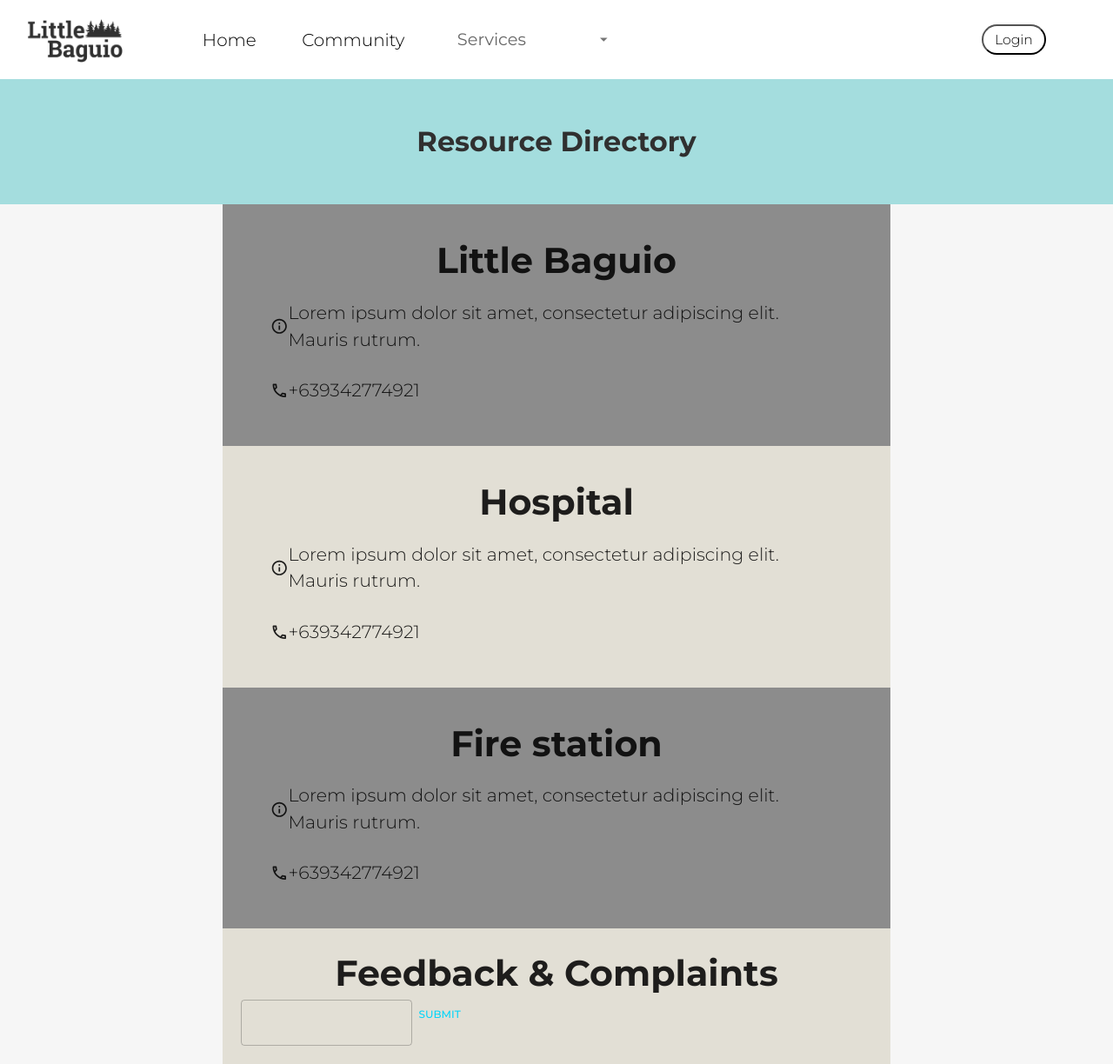
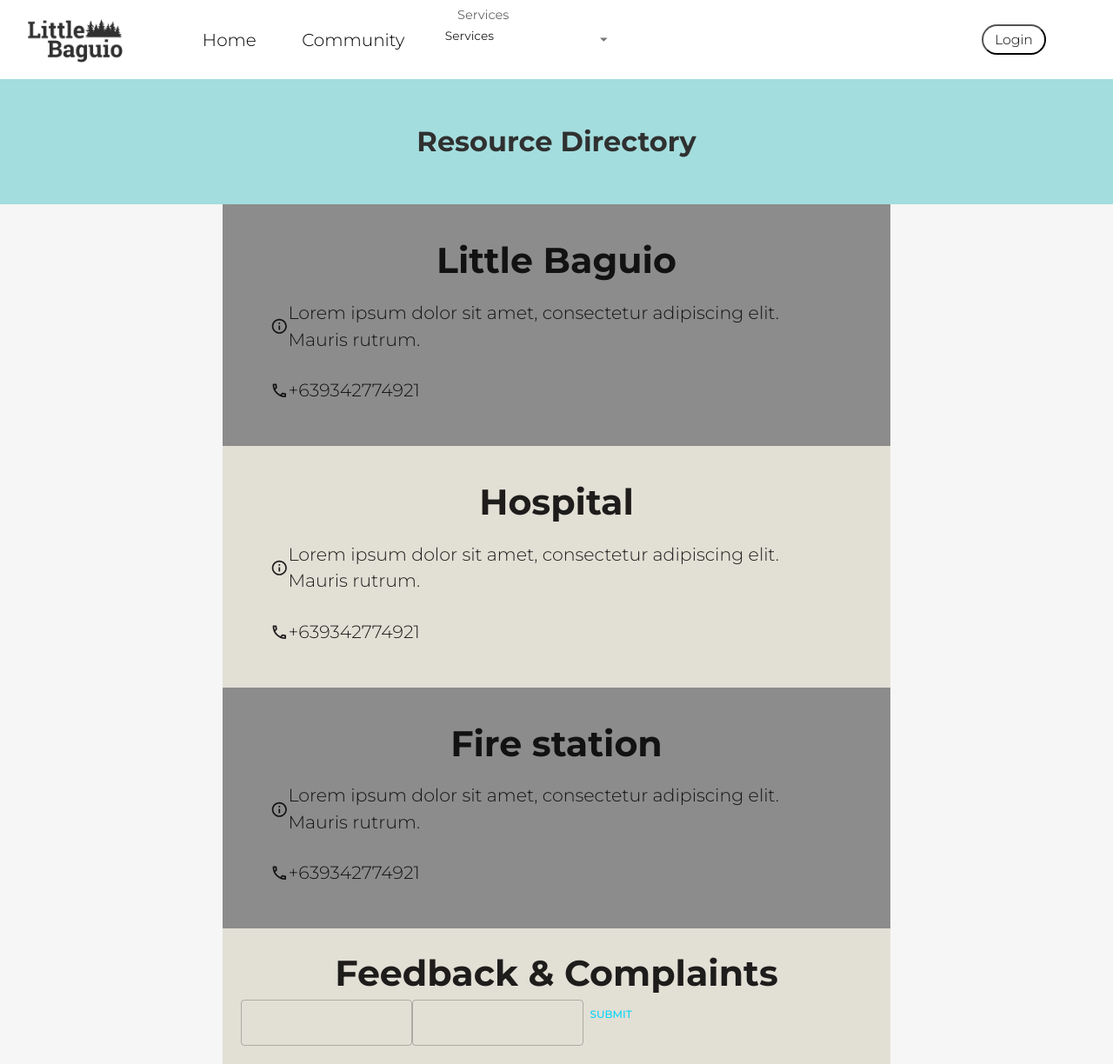
Before and after one commit to IzakVillanueva/Little-Baguio-MERN-Website, a React (Create React App) app in the folder client/: page /resources in a window 1280 px wide. Shown: the whole page at 87% size. Built offline with nearby package versions, Linux system fonts and the light colour scheme.

Commit message:
Minor Changes

```diff
--- a/client/src/scenes/forumPage/index.jsx
+++ b/client/src/scenes/forumPage/index.jsx
@@ -19,7 +19,7 @@ const ForumPage = () => {
             textAlign="center"
         >
             <Typography fontWeight="bold" fontSize="32px" color="#303030" padding="2rem">
-                News and Updates
+                Community Forum
             </Typography>
         </Box>
         <Box
--- a/client/src/scenes/navbar/index.jsx
+++ b/client/src/scenes/navbar/index.jsx
@@ -88,6 +88,7 @@ const Navbar = () => {
                   }}>Services</InputLabel>
                 <Select
                   labelId="services-text"
+                  value="Services"
                   sx={{
                     m:"auto",
                     width: "200px",
--- a/client/src/scenes/resourcePage/index.jsx
+++ b/client/src/scenes/resourcePage/index.jsx
@@ -177,6 +177,9 @@ const ResourcePage = () => {
                         <TextField value={value}
                             onChange={(e)=>setValue(e.target.value)}
                             backgroundColor="#fff"/>
+                            <TextField value={value}
+                            onChange={(e)=>setValue(e.target.value)}
+                            backgroundColor="#fff"/>
                         <Button type="submit" onClick={handleSubmit} m="auto">
                             Submit
                         </Button>
--- a/client/src/scenes/servicePage/index.jsx
+++ b/client/src/scenes/servicePage/index.jsx
@@ -31,7 +31,7 @@ const ServicePage = () => {
                         align="center"
                         fontSize={isNonMobileScreens ? "3em" : "1em"}
                     >
-                        Feedback & Complaints
+                        Service Request Form
                 </Typography>
                 <Box alignItems="center">
                     <TextField value={value}
```
Also changed, not shown: 1 other file (tests, documents, lock files or other folders).
